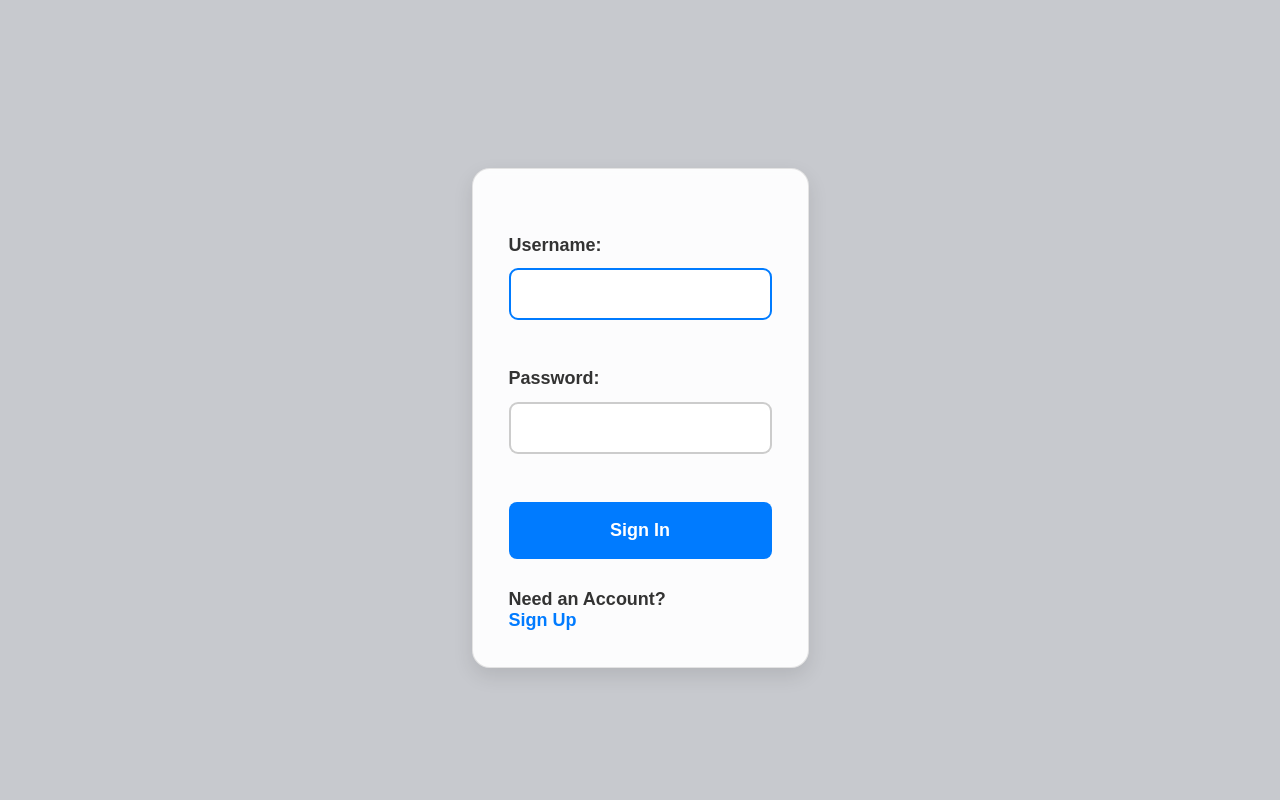
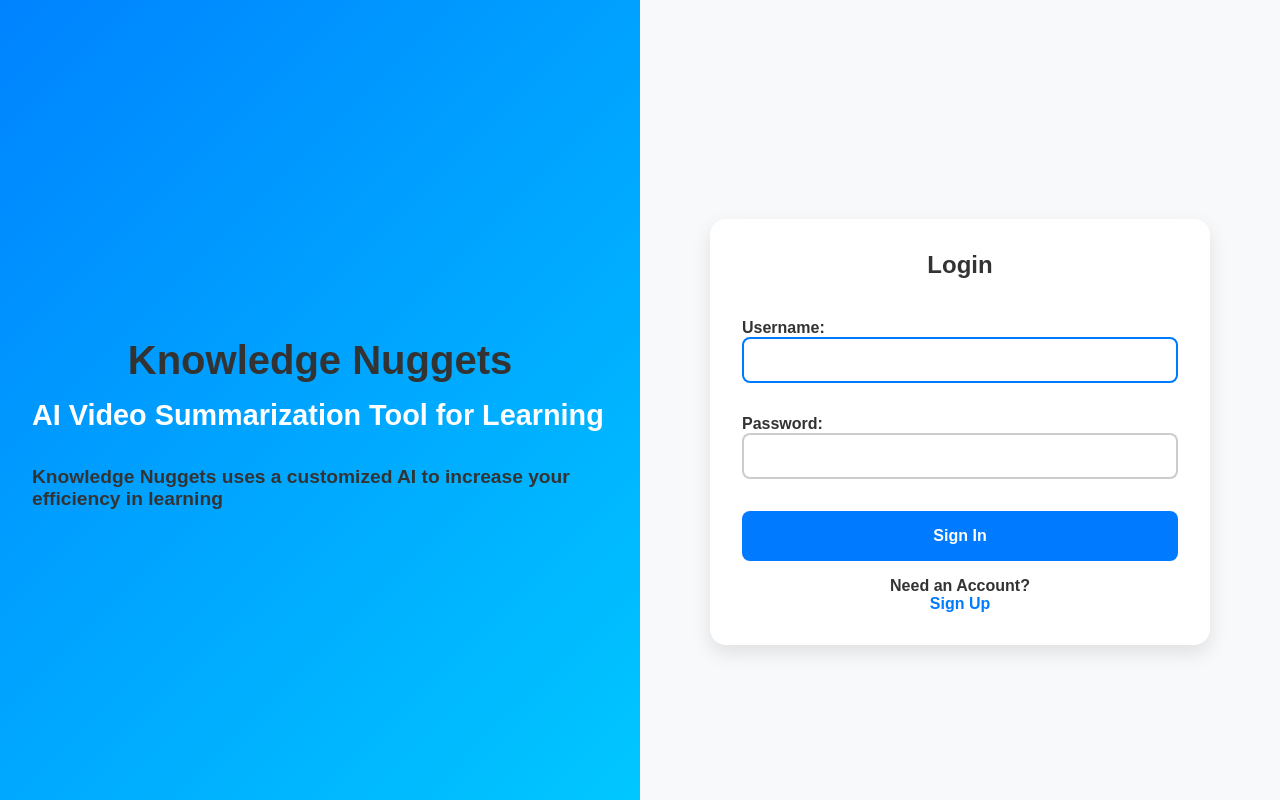
Before and after one commit to Knowledge-Nuggets/KN-web, a React (Vite) app in the folder knowledge-nuggets/: page /login in a window 1280 px wide. Shown: the top 800 px of the page. Built offline with nearby package versions, Linux system fonts and the light colour scheme.

Commit message:
Profile page and UI fixes

```diff
--- a/knowledge-nuggets/src/App.jsx
+++ b/knowledge-nuggets/src/App.jsx
@@ -7,6 +7,7 @@ import {
 import Register from "./Register";
 import Login from "./Login";
 import Home from "./Home";
+import Profile from "./Profile";
 import PrivateRoute from "./PrivateRoute";
 
 function App() {
@@ -18,6 +19,7 @@ function App() {
         <Route path="/home" element={<PrivateRoute element={Home} />} />
         <Route path="/register" element={<Register />} />
         <Route path="/login" element={<Login />} />
+        <Route path="/profile" element={<Profile />} />
       </Routes>
     </Router>
   );
--- a/knowledge-nuggets/src/Form.css
+++ b/knowledge-nuggets/src/Form.css
@@ -1,152 +1,74 @@
-@import url("https://fonts.googleapis.com/css2?family=Nunito:wght@400;600;700&display=swap");
-
-* {
-  margin: 0;
-  padding: 0;
-  box-sizing: border-box;
+/* Form.css */
+.split-screen {
+  display: flex;
+  width: 100vw;
+  height: 150vh;
+  overflow: hidden;
 }
 
-html {
-  font-family: "Nunito", sans-serif;
-  font-size: 18px;
-  color: #333; /* Darker text color for better readability */
-}
-
-body {
-  min-height: 100vh;
-  background: linear-gradient(
-    135deg,
-    #ffffff,
-    #e9ecef
-  ); /* Lighter gradient background */
+.split-screen .left,
+.split-screen .right {
+  flex: 1;
   display: flex;
   justify-content: center;
   align-items: center;
   padding: 2rem;
 }
 
-.App {
-  display: flex;
-  flex-direction: column;
-  justify-content: center;
-  align-items: center;
-  min-height: 100vh;
-  padding: 1rem 0.5rem;
+.split-screen .left {
+  background: linear-gradient(
+    135deg,
+    #007bff,
+    #00d2ff
+  ); /* Gradient background */
+  color: white;
+  flex-direction: column; /* Align items vertically */
+}
+
+.split-screen .left h1 {
+  font-size: 2.5rem;
+  margin-bottom: 1rem;
+}
+
+.split-screen .left h2 {
+  font-size: 1.8rem;
+  margin-bottom: 1rem;
+}
+
+.split-screen .left p {
+  font-size: 1.2rem;
+  margin-bottom: 1rem;
+}
+
+.split-screen .right {
+  background: #f8f9fa; /* Light background for the form */
 }
 
 section {
   width: 100%;
-  max-width: 720px;
-  min-height: 500px;
-  display: flex;
-  flex-direction: column;
-  justify-content: flex-start;
+  max-width: 500px;
   padding: 2rem;
-  background: rgba(
-    255,
-    255,
-    255,
-    0.95
-  ); /* Lighter background for the section */
-  border: 1px solid rgba(0, 0, 0, 0.1); /* Lighter border */
+  background: white;
   border-radius: 1rem;
-  box-shadow: 0 8px 20px rgba(0, 0, 0, 0.1); /* Lighter shadow */
-  -webkit-backdrop-filter: blur(5px); /* WebKit backdrop filter for iOS */
-  backdrop-filter: blur(5px);
-  transition: transform 0.3s ease, box-shadow 0.3s ease;
-  z-index: 1;
-  margin: 0 auto;
+  box-shadow: 0 8px 20px rgba(0, 0, 0, 0.1);
+  text-align: left;
 }
 
-section:hover {
-  transform: translateY(-3px);
-  box-shadow: 0 10px 25px rgba(0, 0, 0, 0.15); /* Lighter shadow on hover */
-}
-
-form {
-  display: flex;
-  flex-direction: column;
-  justify-content: space-evenly;
-  flex-grow: 1;
-  padding-bottom: 1rem;
-}
-
-a,
-a:visited {
-  color: #007bff; /* Blue color for links */
-  text-decoration: none;
+.errmsg {
+  background-color: rgba(255, 0, 0, 0.1);
+  color: #f44336;
   font-weight: bold;
-  transition: color 0.3s ease;
-}
-
-a:hover {
-  color: #0056b3; /* Darker blue on hover */
-}
-
-input[type="text"],
-input[type="password"],
-textarea {
-  background-color: rgba(255, 255, 255, 0.95); /* Lighter input background */
-  color: #333; /* Darker text color */
   padding: 0.75rem;
+  margin-bottom: 1rem;
   border-radius: 0.5rem;
-  border: 2px solid rgba(0, 0, 0, 0.2); /* Lighter border */
-  transition: all 0.3s ease;
-}
-
-input[type="text"]:focus,
-input[type="password"]:focus,
-textarea:focus {
-  outline: none;
-  border: 2px solid #007bff; /* Blue border on focus */
-  background-color: rgba(255, 255, 255, 0.9);
-}
-
-label {
-  margin-top: 1rem;
-  font-weight: bold;
-  color: #333; /* Darker text color for labels */
-}
-
-button {
-  padding: 0.75rem;
-  margin-top: 1rem;
-  background: #007bff; /* Blue background for button */
-  border: none;
-  color: #fff; /* White text */
-  font-size: 1rem;
-  font-weight: bold;
-  border-radius: 0.5rem;
-  cursor: pointer;
-  transition: background 0.3s ease;
-}
-
-button:hover {
-  background: #0056b3; /* Darker blue on hover */
-}
-
-button:disabled {
-  background-color: #b0b0b0; /* Light gray background */
-  color: #7a7a7a; /* Darker gray text */
-  cursor: not-allowed; /* Change cursor to show it's not interactable */
-  pointer-events: none; /* Disable interaction */
-  transition: all 0.3s ease;
-}
-
-button:not(:disabled) {
-  background-color: #007bff; /* Normal blue background */
-  color: #fff; /* White text */
-}
-
-button:not(:disabled):hover {
-  background-color: #0056b3; /* Darker blue on hover */
+  border: 1px solid #f44336;
 }
 
 .instructions {
   font-size: 0.875rem;
   border-radius: 0.5rem;
-  background: rgba(0, 0, 0, 0.1); /* Lighter background for instructions */
-  color: #333; /* Darker text color */
+  background: rgba(0, 0, 0, 0.1);
+  color: #333;
   padding: 0.5rem;
   margin-top: 0.5rem;
   position: relative;
@@ -175,33 +97,109 @@ button:not(:disabled):hover {
   margin-left: 0.25rem;
 }
 
-.errmsg {
-  background-color: rgba(255, 0, 0, 0.1);
-  color: #f44336;
-  font-weight: bold;
-  padding: 0.75rem;
-  margin-bottom: 1rem;
-  border-radius: 0.5rem;
-  border: 1px solid #f44336;
+form {
+  display: flex;
+  flex-direction: column;
 }
 
-.line {
-  display: inline-block;
+label {
+  margin-top: 1rem;
+  font-weight: bold;
+  color: #333;
 }
 
-.error {
-  color: #f44336;
-  font-weight: bold;
-  margin-top: 10px;
+input[type="text"],
+input[type="password"],
+textarea {
+  background-color: rgba(255, 255, 255, 0.95);
+  color: #333;
+  padding: 0.75rem;
+  border-radius: 0.5rem;
+  border: 2px solid rgba(0, 0, 0, 0.2);
+  transition: all 0.3s ease;
 }
 
-textarea {
-  resize: none;
+input[type="text"]:focus,
+input[type="password"]:focus,
+textarea:focus {
+  outline: none;
+  border: 2px solid #007bff;
+  background-color: rgba(255, 255, 255, 0.9);
 }
 
-/* Change the color of the "Already registered?" text */
+button {
+  padding: 0.75rem;
+  margin-top: 1rem;
+  background: #007bff;
+  border: none;
+  color: #fff;
+  font-size: 1rem;
+  font-weight: bold;
+  border-radius: 0.5rem;
+  cursor: pointer;
+  transition: background 0.3s ease;
+}
+
+button:hover {
+  background: #0056b3; /* Darker blue on hover */
+}
+
+button:disabled {
+  background-color: #b0b0b0; /* Light gray background */
+  color: #7a7a7a; /* Darker gray text */
+  cursor: not-allowed; /* Change cursor to show it's not interactable */
+  pointer-events: none; /* Disable interaction */
+}
+
+button:not(:disabled) {
+  background-color: #007bff; /* Normal blue background */
+  color: #fff; /* White text */
+}
+
+button:not(:disabled):hover {
+  background-color: #0056b3; /* Darker blue on hover */
+}
+
+a,
+a:visited {
+  color: #007bff; /* Blue color for links */
+  text-decoration: none;
+  font-weight: bold;
+  transition: color 0.3s ease;
+}
+
+a:hover {
+  color: #0056b3; /* Darker blue on hover */
+}
+
 p {
   color: #333; /* Darker color for better contrast */
   font-weight: bold;
   transition: color 0.3s ease;
 }
+
+/* Additional styles for the "Already registered? Sign In" section */
+.already-registered {
+  margin-top: 1rem;
+  font-size: 1rem;
+  color: #333;
+  text-align: center; /* Center the text */
+}
+
+.need-account {
+  margin-top: 1rem;
+  font-size: 1rem;
+  color: #333;
+  text-align: center; /* Center the text */
+}
+
+.sign-in-link {
+  color: #007bff; /* Blue color for links */
+  text-decoration: none;
+  font-weight: bold;
+  transition: color 0.3s ease;
+}
+
+.sign-in-link:hover {
+  color: #0056b3; /* Darker blue on hover */
+}
--- a/knowledge-nuggets/src/Home.css
+++ b/knowledge-nuggets/src/Home.css
@@ -9,7 +9,7 @@
 body {
   height: 100%;
   margin: 0;
-  background: #c7c9ce;
+  background: #dedfe2;
   font-family: "Rubik", sans-serif;
   display: flex;
   justify-content: center;
@@ -22,7 +22,7 @@ body {
   flex-direction: column;
   justify-content: center;
   align-items: center;
-  background: #e4e0e0;
+  background: #f8f8f8;
   font-family: "Rubik", sans-serif;
   overflow: hidden;
   border-radius: 10px;
--- a/knowledge-nuggets/src/Home.jsx
+++ b/knowledge-nuggets/src/Home.jsx
@@ -1,4 +1,5 @@
 import React, { useState } from "react";
+import { Link } from "react-router-dom";
 import "./Home.css";
 import Navbar from "./Navbar";
 import Bubbles from "./bubbles";
--- a/knowledge-nuggets/src/Login.jsx
+++ b/knowledge-nuggets/src/Login.jsx
@@ -43,7 +43,19 @@ const Login = () => {
   };
 
   return (
-    <>
+    <div className="split-screen">
+      <div className="left">
+        <h1>Knowledge Nuggets</h1>
+        <div className="info">
+          <h2>AI Video Summarization Tool for Learning</h2>
+          <br />
+          <p>
+            Knowledge Nuggets uses a customized AI to increase your efficiency
+            in learning
+          </p>
+        </div>
+      </div>
+      <div className="right">
         <section>
           <p
             ref={errRef}
@@ -52,6 +64,7 @@ const Login = () => {
           >
             {errMsg}
           </p>
+          <h1>Login</h1>
           <form onSubmit={handleSubmit}>
             <label htmlFor="username">Username:</label>
             <input
@@ -74,15 +87,16 @@ const Login = () => {
             />
             <button>Sign In</button>
           </form>
-        <p>
+          <p className="need-account">
             Need an Account?
             <br />
-          <span className="line">
-            <Link to="/register">Sign Up</Link>
-          </span>
+            <Link to="/register" className="sign-up-button">
+              Sign Up
+            </Link>
           </p>
         </section>
-    </>
+      </div>
+    </div>
   );
 };
 
--- a/knowledge-nuggets/src/Navbar.jsx
+++ b/knowledge-nuggets/src/Navbar.jsx
@@ -1,6 +1,6 @@
 import React, { useEffect, useState } from "react";
 import { Link, useNavigate } from "react-router-dom";
-import { auth } from "./firebase/firebase"; // Import your Firebase auth
+import { auth } from "./firebase/firebase"; // Import Firebase auth
 import { signOut, onAuthStateChanged } from "firebase/auth";
 import "./Navbar.css";
 
@@ -26,12 +26,18 @@ const Navbar = () => {
 
   return (
     <nav className="navbar">
-      <h1>Knowledge Nuggets</h1>
-      <div className="nav-links">
-        {currentUser && <span>Hello, {currentUser.email}</span>}
-        <button onClick={handleLogout} className="logout-button">
-          Logout
-        </button>
+      <div className="navbar-container">
+        <Link to="/home" className="navbar-logo">
+          Knowledge Nuggets
+        </Link>
+        <div className="nav-links">
+          <Link to="/profile" className="navbar-link">
+            {currentUser ? currentUser.email : "Profile"}
+          </Link>
+          <button onClick={handleLogout} className="logout-button">
+            Logout
+          </button>
+        </div>
       </div>
     </nav>
   );
--- a/knowledge-nuggets/src/Register.jsx
+++ b/knowledge-nuggets/src/Register.jsx
@@ -1,5 +1,4 @@
-import React from "react";
-import { useRef, useState, useEffect } from "react";
+import React, { useRef, useState, useEffect } from "react";
 import { Link } from "react-router-dom";
 import {
   faCheck,
@@ -7,11 +6,10 @@ import {
   faInfoCircle,
 } from "@fortawesome/free-solid-svg-icons";
 import { FontAwesomeIcon } from "@fortawesome/react-fontawesome";
-import "./Form.css";
-import Bubbles from "./bubbles";
 import { app, auth, db } from "./firebase/firebase";
 import { createUserWithEmailAndPassword } from "firebase/auth";
 import { ref, set } from "firebase/database";
+import "./Form.css"; // Ensure this includes the new styles
 
 const emailRegex = /^[a-zA-Z0-9._%+-]+@[a-zA-Z0-9.-]+\.[a-zA-Z]{2,}$/;
 const passwordRegex =
@@ -87,15 +85,17 @@ const Register = () => {
   };
 
   return (
-    <>
-      {success ? (
-        <section>
-          <h1>Success!</h1>
-          <p>
-            <Link to="/login">Sign In</Link>
-          </p>
-        </section>
-      ) : (
+    <div className="split-screen">
+      <div className="left">
+        <h1>Knowledge Nuggets</h1>
+        <h2>AI Video Summarization Tool for Learning</h2>
+        <br />
+        <p>
+          Knowledge Nuggets uses a customized AI to increase your efficiency in
+          learning
+        </p>
+      </div>
+      <div className="right">
         <section>
           <p
             ref={errRef}
@@ -214,16 +214,16 @@ const Register = () => {
             </button>
           </form>
 
-          <p>
+          <p className="already-registered">
             Already registered?
             <br />
-            <span className="line">
-              <Link to="/login">Sign In</Link>
-            </span>
+            <Link to="/login" className="sign-in-link">
+              Sign In
+            </Link>
           </p>
         </section>
-      )}
-    </>
+      </div>
+    </div>
   );
 };
 
--- /dev/null
+++ b/knowledge-nuggets/src/profile.css
@@ -0,0 +1,103 @@
+/* Reset styles to remove unwanted margins */
+* {
+  margin: 0;
+  padding: 0;
+  box-sizing: border-box;
+}
+
+/* Global Body Styles */
+body {
+  font-family: "Arial", sans-serif;
+  background-color: #f5f5f5;
+}
+
+/* Profile Page Container */
+.profile-container {
+  display: flex;
+  width: 100vw;
+  height: 100vh;
+}
+
+/* Left Section (Sidebar) */
+.profile-left {
+  position: absolute;
+  left: 0;
+  top: 0;
+  height: 100vh;
+  width: 250px;
+  background-color: #f8f9fa;
+  padding: 2rem;
+  display: flex;
+  flex-direction: column;
+  align-items: flex-start;
+  border-right: 1px solid #ddd;
+  box-shadow: 2px 0 5px rgba(0, 0, 0, 0.1);
+}
+
+.profile-left h2 {
+  font-size: 1.8rem;
+  margin-bottom: 1rem;
+}
+
+.profile-left h3 {
+  font-size: 1.4rem;
+  margin-bottom: 1rem;
+}
+
+.summary-list {
+  list-style: none;
+  padding: 0;
+  width: 100%;
+}
+
+.summary-list li {
+  padding: 0.8rem;
+  margin: 0.5rem 0;
+  background-color: #e9ecef;
+  cursor: pointer;
+  text-align: center;
+  border-radius: 0.3rem;
+  transition: background-color 0.3s ease, transform 0.2s ease;
+}
+
+.summary-list li:hover {
+  background-color: #ced4da;
+  transform: translateY(-2px);
+}
+
+/* Right Section (Content) */
+.profile-right {
+  margin-left: 250px; /* Pushes content to the right of the sidebar */
+  flex: 1;
+  padding: 2rem;
+  overflow-y: auto;
+  display: flex;
+  flex-direction: column;
+  align-items: flex-start;
+}
+
+.profile-right h2 {
+  font-size: 2rem;
+  margin-bottom: 1rem;
+}
+
+.profile-right p {
+  font-size: 1.1rem;
+  line-height: 1.6;
+}
+
+/* Responsive Design */
+@media (max-width: 768px) {
+  .profile-left {
+    width: 100%;
+    height: auto;
+    position: relative;
+    border-right: none;
+    border-bottom: 1px solid #ddd;
+  }
+
+  .profile-right {
+    margin-left: 0;
+    padding: 1rem;
+  }
+}
```
Also changed, not shown: knowledge-nuggets/src/Navbar.css (+22 -5 lines), knowledge-nuggets/src/Profile.jsx (added, +60 -0 lines). Lines whose indentation alone changed are shown as unchanged.
